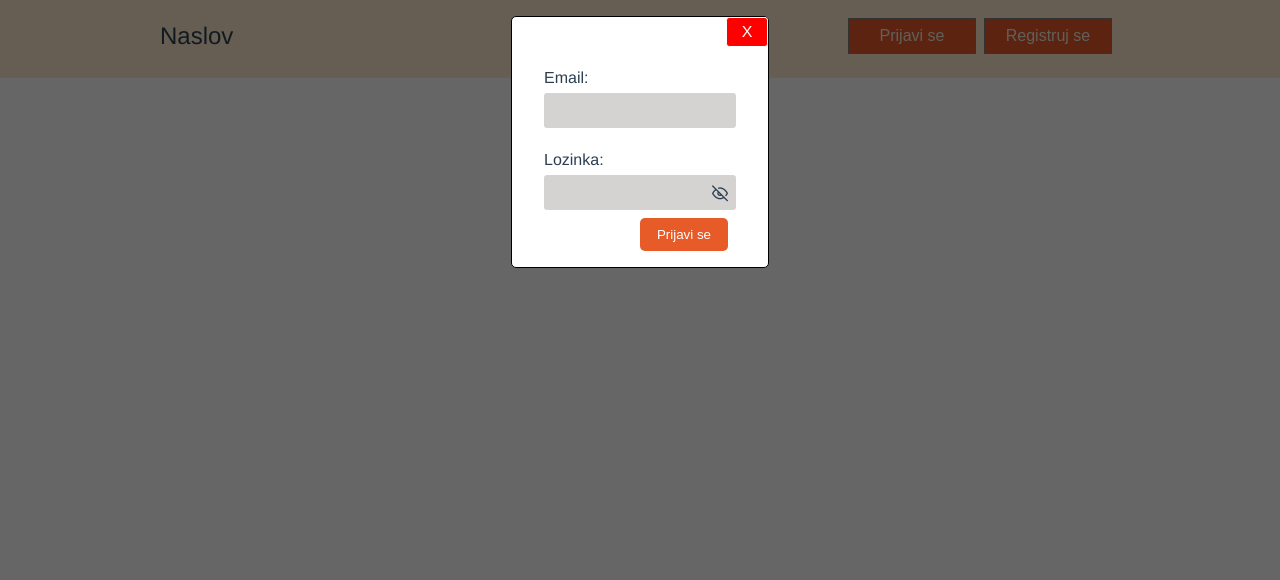
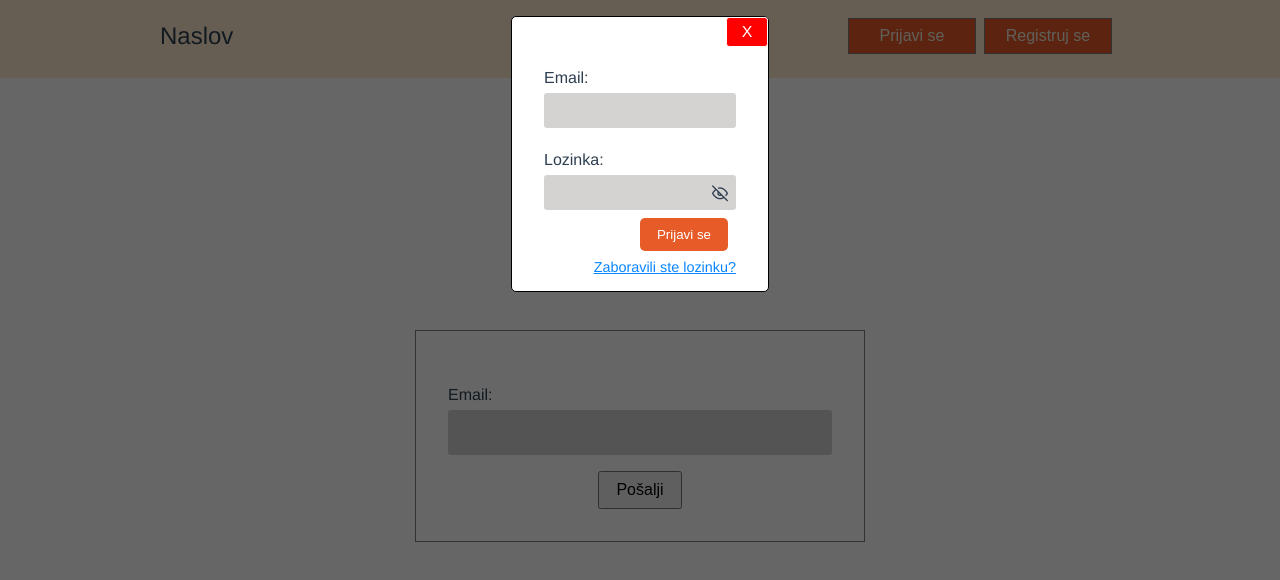
Before and after one commit to draganamit/diplomski-frontend, a Vue app in the folder diplomski-frontend/: page /forgotpassword in a window 1280 px wide. Both pictures are taken after a click on the button "Prijavi se". Shown: the top 580 px of the page. Built offline with nearby package versions, Linux system fonts and the light colour scheme.

Commit message:
ForgotPassword

```diff
--- a/diplomski-frontend/package.json
+++ b/diplomski-frontend/package.json
@@ -15,6 +15,7 @@
     "vue": "^2.6.14",
     "vue-axios": "^3.4.1",
     "vue-gallery": "^2.0.1",
+    "vue-messages": "^2.0.16",
     "vue-router": "^3.5.1",
     "vuex": "^3.6.2"
   },
--- a/diplomski-frontend/src/App.vue
+++ b/diplomski-frontend/src/App.vue
@@ -47,6 +47,10 @@ body {
 input {
   box-sizing: border-box;
 }
+
+.message {
+  font-size: 1rem !important;
+}
 </style>
 
 <style scoped>
--- a/diplomski-frontend/src/components/Header/TitleContainer.vue
+++ b/diplomski-frontend/src/components/Header/TitleContainer.vue
@@ -111,7 +111,7 @@ export default {
   width: 100vw;
   height: 100vh;
   background: rgba(0, 0, 0, 0.6);
-  z-index: 0;
+  z-index: 1;
 }
 .prijava {
   position: absolute;
--- a/diplomski-frontend/src/components/Header/UserName.vue
+++ b/diplomski-frontend/src/components/Header/UserName.vue
@@ -19,6 +19,7 @@
           <a v-if="user.type == 0" @click="$router.push({ name: 'users' })"
             >Korisnici</a
           >
+          <a style="border-bottom: 2px solid #d8d7d7" href="">Izvještaj</a>
           <a @click="Logout()">Odjavi se</a>
         </div>
       </div>
--- a/diplomski-frontend/src/components/LoginUser.vue
+++ b/diplomski-frontend/src/components/LoginUser.vue
@@ -29,6 +29,7 @@
       <div class="btnPrijaviSe">
         <button>Prijavi se</button>
       </div>
+      <a @click="openForgot()">Zaboravili ste lozinku?</a>
     </form>
   </div>
 </template>
@@ -72,6 +73,10 @@ export default {
       } else {
         console.log("The username and password must be present");
       }
+    },
+    openForgot() {
+      this.$router.push({ name: "forgotpassword" });
+      this.closeWindowLogin();
     },
   },
 };
@@ -151,6 +156,7 @@ input {
 .btnPrijaviSe {
   text-align: right;
   margin: auto 0.5rem 0.5rem auto;
+  font-size: 1rem;
 }
 .btnPrijaviSe > button {
   padding: 0.5rem 1rem;
@@ -161,4 +167,14 @@ input {
   border-radius: 5px;
   margin-top: 0.5rem;
 }
+a {
+  display: flex;
+  justify-content: flex-end;
+  align-items: center;
+
+  font-size: 0.9rem;
+  color: #0a86ff;
+  text-decoration: underline;
+  cursor: pointer;
+}
 </style>
--- a/diplomski-frontend/src/main.js
+++ b/diplomski-frontend/src/main.js
@@ -6,7 +6,9 @@ import store from './store'
 import { ValidationProvider, ValidationObserver } from "vee-validate";
 
 
+
 import "@/assets/icons/style.css"
+
 
 Vue.config.productionTip = false
 
--- a/diplomski-frontend/src/router/index.js
+++ b/diplomski-frontend/src/router/index.js
@@ -7,6 +7,8 @@ import UserView from '@/views/UserView.vue'
 import UserProfileView from '@/views/UserProfileView.vue'
 import ProductDescriptionView from '@/views/ProductDescriptionView.vue'
 import OrderView from '@/views/OrderView.vue'
+import ForgotPassword from '@/views/ForgotPassword.vue'
+
 
 
 Vue.use(VueRouter)
@@ -47,6 +49,11 @@ const routes = [
     name: 'orderproduct',
     component: OrderView
   },
+  {
+    path: '/forgotpassword',
+    name: 'forgotpassword',
+    component: ForgotPassword
+  },
   // {
   //   path: '/about',
   //   name: 'about',
--- a/diplomski-frontend/src/store/modules/users.js
+++ b/diplomski-frontend/src/store/modules/users.js
@@ -46,6 +46,10 @@ const actions = {
         await rootState.baseAxios.put('auth/'+id);
 
     },
+    async resetPassword({rootState},email)
+    {
+        await rootState.baseAxios.post('auth/ResetPassword', {email});
+    }
 }
 const mutations = {
     setUser: (state,user) => (state.user=user),
--- /dev/null
+++ b/diplomski-frontend/src/views/ForgotPassword.vue
@@ -0,0 +1,82 @@
+<template>
+  <div class="forgot-div">
+    <div class="forgot-form">
+      <div class="label">
+        <label>Email:</label>
+      </div>
+      <div class="input">
+        <input type="text" v-model="email" />
+      </div>
+      <div class="btn">
+        <button type="button" @click="reset()">Pošalji</button>
+      </div>
+    </div>
+  </div>
+</template>
+
+<script>
+import { mapActions } from "vuex";
+export default {
+  data() {
+    return {
+      email: "",
+    };
+  },
+  methods: {
+    ...mapActions(["resetPassword"]),
+    async reset() {
+      await this.resetPassword(this.email);
+      alert("Lozinka uspjesno resetovana");
+      // window.location = "/";
+    },
+  },
+};
+</script>
+
+<style scoped>
+.forgot-form {
+  display: flex;
+  justify-content: center;
+  align-content: center;
+  border: 1px solid grey;
+  padding: 2rem;
+  width: 30%;
+  flex-direction: column;
+}
+.label {
+  text-align: left;
+  padding: 0.4rem;
+  padding-left: 0;
+  margin-top: 1rem;
+}
+.input {
+  text-align: left;
+  position: relative;
+}
+input {
+  width: 100%;
+  display: flex;
+  background-color: rgb(213, 210, 210);
+  border-color: transparent;
+  border-radius: 0.2rem;
+  padding: 0.8rem 1rem;
+  outline: none;
+}
+.forgot-div {
+  width: 100%;
+  height: 100%;
+  display: flex;
+  justify-content: center;
+  align-content: center;
+  align-items: center;
+}
+.btn {
+  padding: 0.5rem;
+  padding-bottom: 0;
+  padding-top: 1rem;
+}
+button {
+  font-size: 1rem;
+  padding: 0.5rem 1rem;
+}
+</style>
```
Also changed, not shown: diplomski-frontend/src/components/Products/HomeProductContainer.vue (+0 -9 lines), diplomski-frontend/src/components/Products/ProductBase.vue (+1 -9 lines), 1 other file (tests, documents, lock files or other folders).
